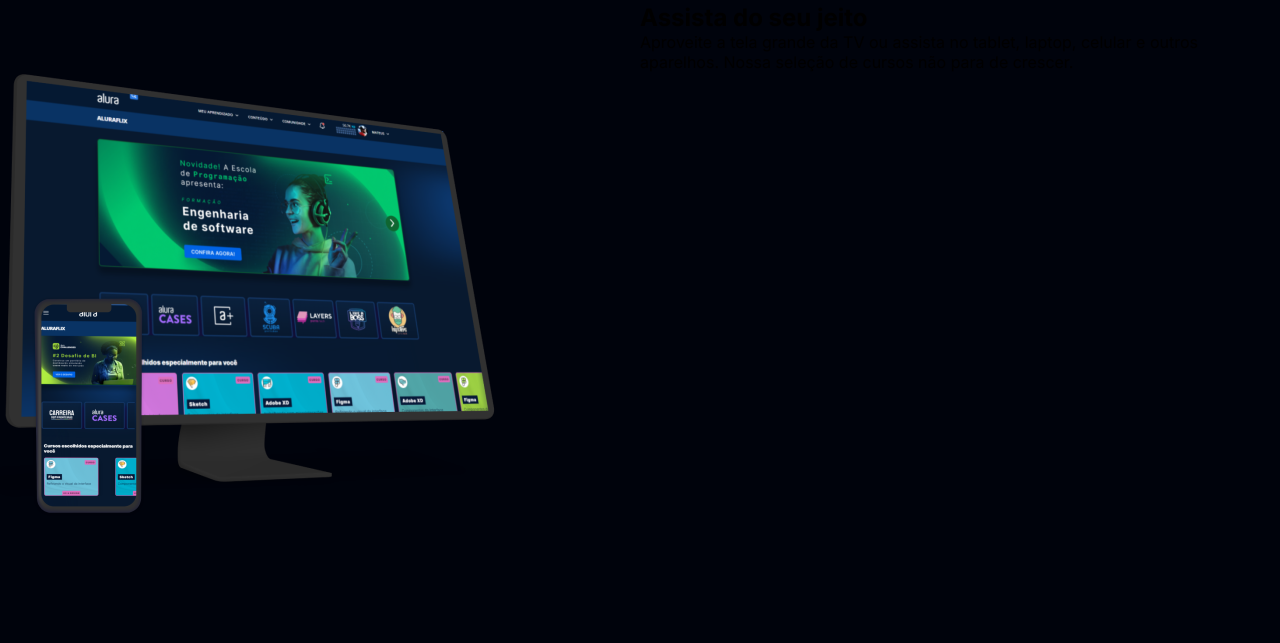
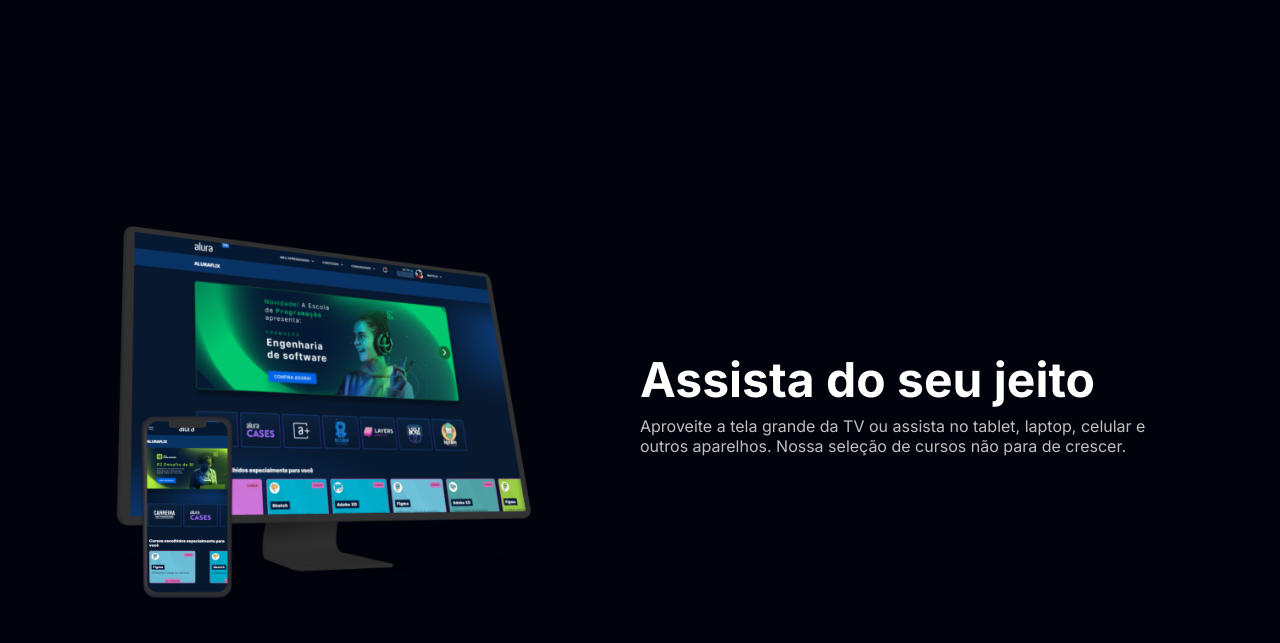
Before and after one commit to Renan-Vizoto/projeto-alura-plus, a plain HTML site: page index.html in a window 1280 px wide. Shown: the part 797-1440 px from the top of the page. Drawn offline with Linux system fonts and the light colour scheme.

Commit message:
segunda section

```diff
--- a/CSS/style.css
+++ b/CSS/style.css
@@ -68,3 +68,24 @@
 .container__caixa{
     margin: 0 6em;
 }
+
+
+.secundario{
+    color: var(--branco-principal);
+    align-items: center;
+    margin: 0 7em;
+}
+
+.secundario__image{
+    width: 80%;
+}
+
+.descricao__titulo{
+    font-weight: 700;
+    font-size: 48px;
+    margin-bottom: 0.15em;
+}
+
+.descricao__texto{
+    color: var(--cinza-primario);
+}
--- a/index.html
+++ b/index.html
@@ -22,8 +22,12 @@
         <img class="secundario__image" src="/IMG/Plataformas.png" alt="img plataformas cel/pc">
         <div class="container__descricao">
             <h2 class="descricao__titulo">Assista do seu jeito</h2>
-            <p class="descricao__titulo">Aproveite a tela grande da TV ou assista no tablet, laptop, celular e outros aparelhos. Nossa seleção de cursos não para de crescer.</p>
+            <p class="descricao__texto">Aproveite a tela grande da TV ou assista no tablet, laptop, celular e outros aparelhos. Nossa seleção de cursos não para de crescer.</p>
         </div>
+    </section>
+
+    <section class="container secundario">
+
     </section>
 
 </body>
```
Also changed, not shown: IMG/Logo.png (added), IMG/Notebook.png (added), IMG/Telas.png (added), IMG/celular.png (added), IMG/computador.png (added), IMG/tv.png (added).
